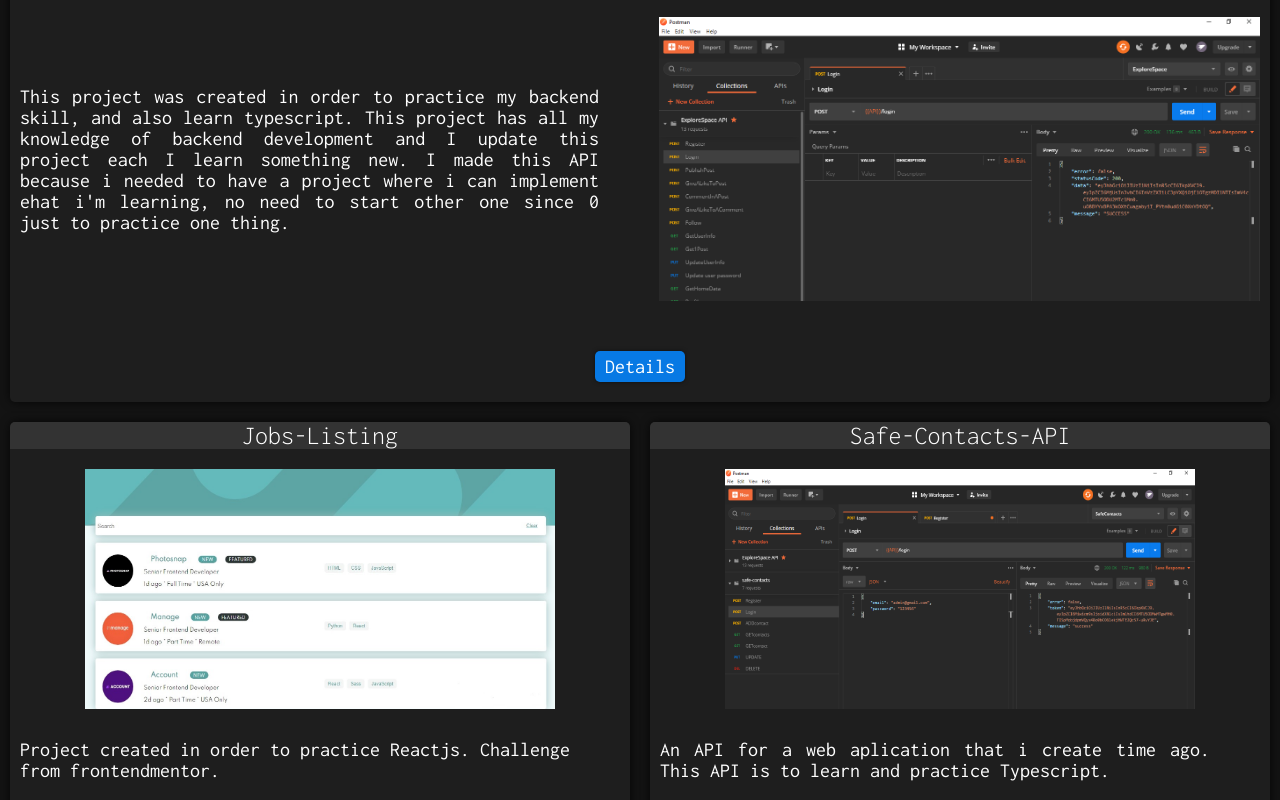
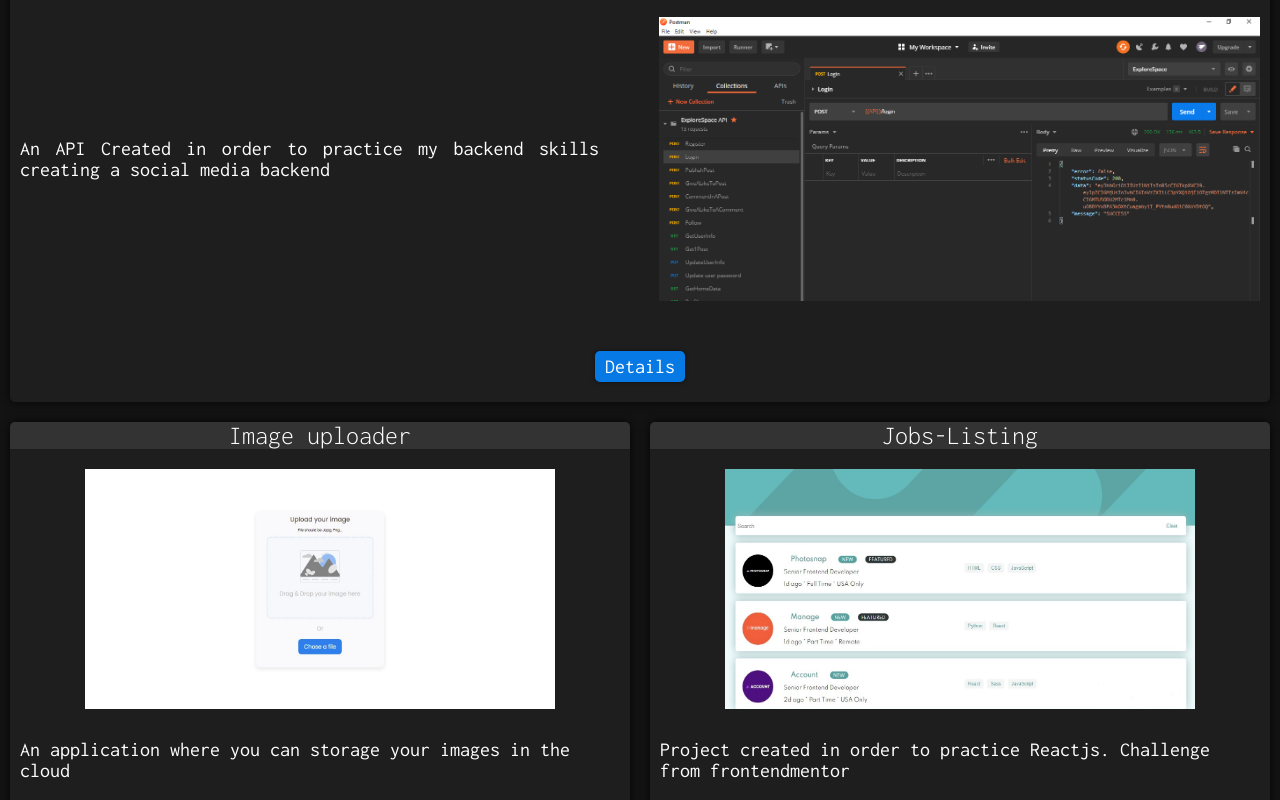
Before and after one commit to sam-621/rogeliosamuel.com, a React app: page / in a window 1280 px wide. Shown: the part 900-1700 px from the top of the page. Built offline with nearby package versions, Linux system fonts and the light colour scheme.

Commit message:
[UPDATE] Data

```diff
--- a/src/assets/Projects.js
+++ b/src/assets/Projects.js
@@ -24,6 +24,23 @@ export const ProjectsData = [
   },
   {
     ID: 1,
+    title: "Image uploader",
+    littleDescription:
+      "An application where you can storage your images in the cloud",
+    description:
+      "I built this project because of gndx comunity, there are some challenge and this is one of them. So I chose this one because never before I had worked with images in node.js and deployed an API in Heroku.",
+    technologies: [
+      { icon: 0, title: "Node.js" },
+      { icon: 1, title: "Typescript" },
+      { icon: 3, title: "Reactjs" },
+      { icon: 5, title: "webpack" },
+    ],
+    Repo: "https://github.com/rogeliosamuel621/Image-Uploader",
+    demo: "https://image-uploader-rs21.netlify.app/",
+    features: ["File manage with multer", "Cloud storage in Cloudinary"],
+  },
+  {
+    ID: 2,
     title: "Jobs-Listing",
     littleDescription:
       "Project created in order to practice Reactjs. Challenge from frontendmentor",
@@ -38,24 +55,4 @@ export const ProjectsData = [
     demo: "https://rogeliosamuel621.github.io/Jobs-Listing/",
     features: ["Algorithm to search jobs"],
   },
-  {
-    ID: 2,
-    title: "Safe-Contacts-API",
-    littleDescription:
-      "An API for a web aplication that i create time ago. This API is to learn and practice Typescript",
-    description:
-      "An API for a web aplication that i create time ago. This API is to learn and practice Typescript.",
-    technologies: [
-      { icon: 0, title: "Node.js" },
-      { icon: 1, title: "Typescript" },
-      { icon: 2, title: "MySQL" },
-    ],
-    Repo: "https://github.com/rogeliosamuel621/Safe-contacts-API",
-    demo: "https://github.com/rogeliosamuel621/Safe-contacts-API",
-    features: [
-      "CRUD Actions",
-      "JWT Authentication",
-      "hash password with bcryptjs",
-    ],
-  },
 ];
--- a/src/components/containers/ProjectHero.jsx
+++ b/src/components/containers/ProjectHero.jsx
@@ -3,11 +3,12 @@ import "../../assets/styles/containers/ProjectHero.css";
 
 import ProjectOptions from "../../components/molecules/ProjectOptions";
 import SocialMediaAPI from "../../assets/img/SocialMedia-API.png";
+import imageUploader from "../../assets/img/image-uploader.jpg";
+
 import JobsListing from "../../assets/img/jobs-listing.jpg";
-import SafeContactsAPI from "../../assets/img/safecontact-api.png";
 
 const ProjectHero = ({ ID, Data }) => {
-  const projectsImages = [SocialMediaAPI, JobsListing, SafeContactsAPI];
+  const projectsImages = [SocialMediaAPI, imageUploader, JobsListing];
 
   return (
     <>
--- a/src/components/containers/Projects.jsx
+++ b/src/components/containers/Projects.jsx
@@ -14,7 +14,7 @@ const Projects = () => {
         <FeaturedProject
           ID={0}
           ProjectTitle={ProjectsData[0].title}
-          description={ProjectsData[0].description}
+          description={ProjectsData[0].littleDescription}
         />
         <div className="NormalProjects-container">
           {ProjectsData.map((project, index) =>
@@ -22,7 +22,7 @@ const Projects = () => {
               <Project
                 key={project.ID}
                 ProjectTitle={project.title}
-                description={project.description}
+                description={project.littleDescription}
                 ID={project.ID}
               />
             )
--- a/src/components/molecules/project.jsx
+++ b/src/components/molecules/project.jsx
@@ -2,11 +2,11 @@ import React from "react";
 import "../../assets/styles/molecules/project.css";
 
 import JobsListing from "../../assets/img/jobs-listing.jpg";
-import SafeContactsAPI from "../../assets/img/safecontact-api.png";
+import imageUploader from "../../assets/img/image-uploader.jpg";
 import PrimaryLink from "../atoms/btn/PrimaryLink";
 
 const Project = ({ ProjectTitle, description, ID }) => {
-  const projectsImages = [null, JobsListing, SafeContactsAPI];
+  const projectsImages = [null, imageUploader, JobsListing];
 
   return (
     <div className="Project-container">
```
Also changed, not shown: src/assets/img/image-uploader.jpg (added).
